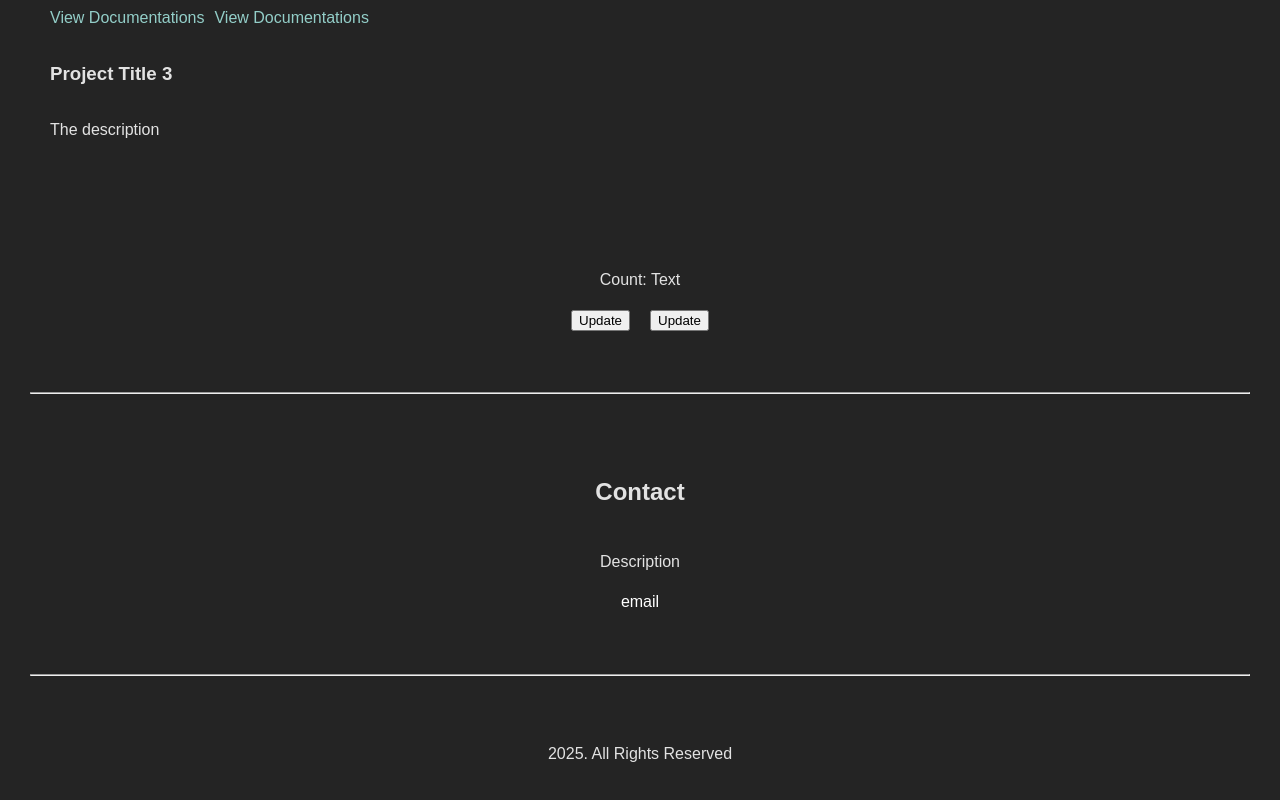
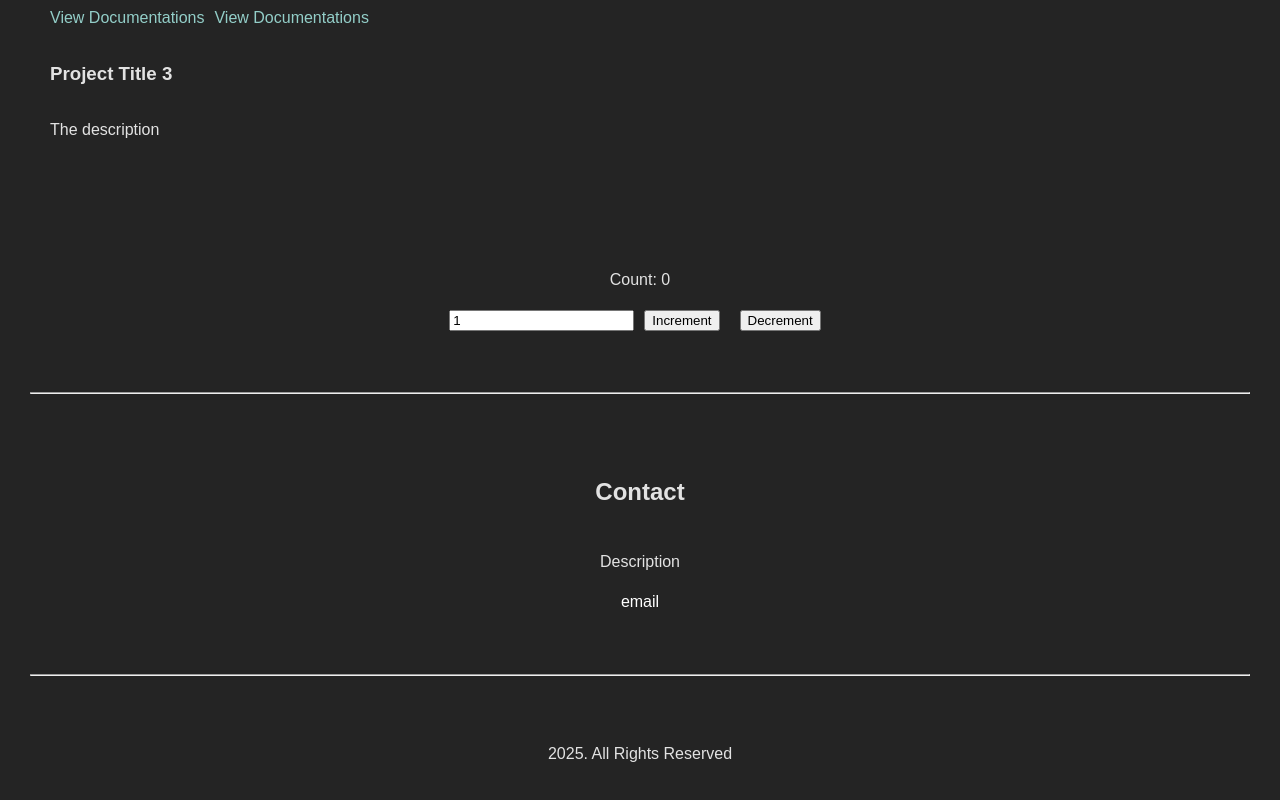
Before and after one commit to gjuanillo/react-refreshers, a React (Vite) app: page / in a window 1280 px wide. Shown: the part 1114-1914 px from the top of the page. Built offline with nearby package versions, Linux system fonts and the light colour scheme.

Commit message:
Multiple Use State and Input

```diff
--- a/src/Counter.tsx
+++ b/src/Counter.tsx
@@ -1,24 +1,26 @@
 import React, { useState } from 'react';
 
 const Counter: React.FC = () => {
-    const message : string = "Text";
-    const [count, setCount] = useState<string>(message);
+    const initialNumber : number = 0;
+    const initialStep : number = 1;
+    const [count, setCount] = useState<number>(initialNumber);
+    const [steps, setSteps] = useState<number>(initialStep);
 
-    const message1 : string = "UpdatedText1";
-    const message2 : string = "UpdatedText2";
 
     const increment = () => {
-        setCount(message1);
+        setCount(count + steps);
     };
     const decrement = () => {
-        setCount(message2);
+        setCount(count - steps);
     };
 
     return (
         <div className='contact-section'>
             <p>Count: {count}</p>
-            <button className='counterButton' onClick={increment}>Update</button>
-            <button className='counterButton' onClick={decrement}>Update</button>
+            <input type='number' value={steps}
+                onChange={(e) => setSteps(parseInt(e.target.value))}/>
+            <button className='counterButton' onClick={increment}>Increment</button>
+            <button className='counterButton' onClick={decrement}>Decrement</button>
         </div>
     );
 };
```
